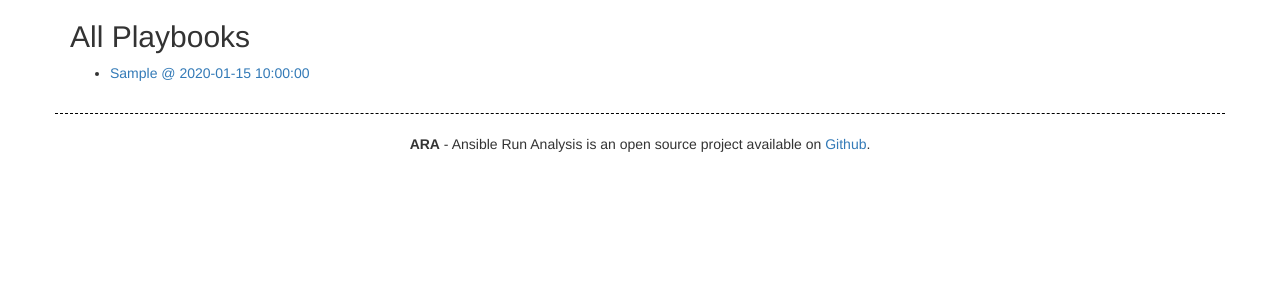
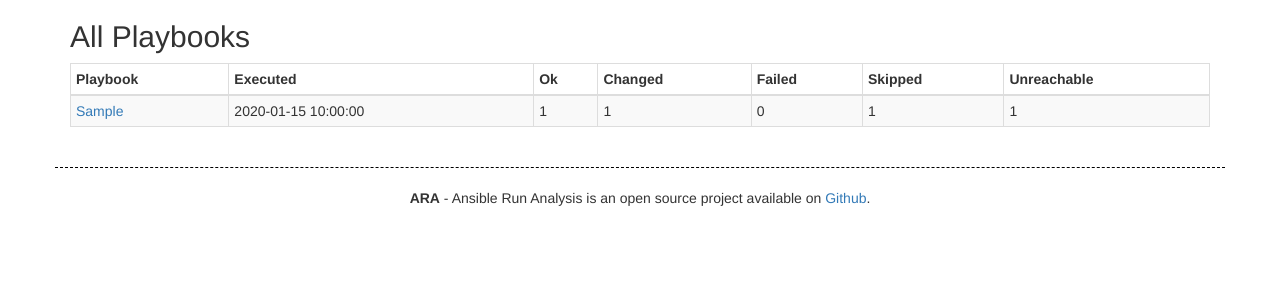
Before and after one commit to ansible-community/ara, a Flask app: page /playbook in a window 1280 px wide. Shown: the part 52-352 px from the top of the page. Run offline with Flask 2, Linux system fonts and the light colour scheme; tables that the repository leaves empty hold one stand-in row (values such as "Sample post"); parts of the project's set-up code (start-up, migrations or seed data) failed here and were passed over; some libraries are stand-ins or nearby versions.

Commit message:
Improve summary pages, first basic UI facelift
- Summary pages now include stats for their items, aggregated when
  relevant
- Breadcrumbs at the top of the page to help navigate the hierarchy
- Basic CSS on tables for the time being

```diff
--- a/ara/static/css/ara.css
+++ b/ara/static/css/ara.css
@@ -1,51 +1,26 @@
-.FAILED {
+.failed {
     background-color: #a30000;
 }
-.SKIPPED {
+.skipped {
     background-color: #047a7b;
 }
-.OK {
+.ok {
     background-color: #3e7b04;
 }
-.CHANGED {
+.changed {
     background-color: #9d8000;
 }
-.UNREACHABLE {
+.unreachable {
     background-color: #a30000;
 }
 
-tr.results {
-    white-space: pre-wrap;
-    overflow-wrap: break-word;
-    word-wrap: break-word;
-    word-break: break-word;
+ol.breadcrumb {
+    font-size: 125%;
+    margin-bottom: 10px;
+    font-family: monospace;
 }
 
-th {
-    font-size: 120%;
+.breadcrumb > li + li:before {
+    content: "> ";
+    padding: 0 2px;
 }
-
-.label {
-    font-size: 90%;
-}
-
-.label.status-filter {
-    font-size: 110%;
-}
-
-table {
-    border-collapse: collapse;
-    width: 100%;
-}
-
-td, th {
-    padding: 1ex;
-}
-
-th {
-    border-bottom: thin solid black;
-}
-
-th:not(:first-child) {
-    border-left: thin solid black;
-}
--- a/ara/templates/playbook_summary.html
+++ b/ara/templates/playbook_summary.html
@@ -2,12 +2,30 @@
 
 {% block content %}
 <h2>All Playbooks</h2>
-
-<ul>
-  {% for playbook in playbooks.order_by('time_start') %}
-  <li>{{make_link('playbook', '%s @ %s' % (playbook.path,
-    playbook.time_start),
-    playbook=playbook.id)}}</li>
-  {% endfor %}
-</ul>
+<table class="table table-striped table-bordered table-hover table-condensed">
+  <thead>
+    <tr>
+      <th>Playbook</th>
+      <th>Executed</th>
+      <th>Ok</th>
+      <th>Changed</th>
+      <th>Failed</th>
+      <th>Skipped</th>
+      <th>Unreachable</th>
+    </tr>
+  </thead>
+  <tbody>
+      {% for playbook in playbooks.order_by('time_start') %}
+      <tr>
+        <td>{{ make_link('playbook', '%s' % playbook.path, playbook=playbook.id) }}</td>
+        <td>{{ playbook.time_start }}</td>
+        <td>{{ stats[playbook.id]['ok'] }}</td>
+        <td>{{ stats[playbook.id]['changed'] }}</td>
+        <td>{{ stats[playbook.id]['failed'] }}</td>
+        <td>{{ stats[playbook.id]['skipped'] }}</td>
+        <td>{{ stats[playbook.id]['unreachable'] }}</td>
+      </tr>
+    {% endfor %}
+  </tbody>
+</table>
 {% endblock %}
--- a/ara/utils.py
+++ b/ara/utils.py
@@ -34,14 +34,14 @@ def jinja_from_json(val):
 def jinja_pick_status(row):
     """ Returns the status of a row """
     if row.changed:
-        return 'CHANGED'
+        return 'changed'
     if row.skipped:
-        return 'SKIPPED'
+        return 'skipped'
     if row.failed:
-        return 'FAILED'
+        return 'failed'
     if row.unreachable:
-        return 'UNREACHABLE'
-    return 'OK'
+        return 'unreachable'
+    return 'ok'
 
 
 def make_link(view, label, **kwargs):
@@ -139,42 +139,34 @@ def status_to_query(status=None):
     if status is not None:
         return {
             'ok': {
-                'changed': 0,
-                'failed': 0,
-                'skipped': 0
+                'changed': False,
+                'failed': False,
+                'skipped': False
             },
-            'changed': {'changed': 1},
+            'changed': {'changed': True},
             'ignored': {
-                'failed': 1,
-                'ignore_errors': 1
+                'failed': True,
+                'ignore_errors': True
             },
-            'failed': {'failed': 1},
-            'skipped': {'skipped': 1},
-            'unreachable': {'unreachable': 1}
+            'failed': {'failed': True},
+            'skipped': {'skipped': True},
+            'unreachable': {'unreachable': True}
         }[status]
     else:
         return None
 
 
-def get_tasks_for_playbooks(playbook_uuids, **kwargs):
-    """
-    Returns a dict containing all the tasks for a list of playbook uuids
-    """
+def get_summary_stats(items, attr):
     data = {}
-    for uuid in playbook_uuids:
-        data[uuid] = models.Tasks.query.filter_by(playbook_uuid=uuid, **kwargs)
-
-    return data
-
-
-def get_stats_for_playbooks(playbook_uuids, **kwargs):
-    """
-    Returns a dict containing all the stats for a list of playbook uuids
-    """
-    data = {}
-    for uuid in playbook_uuids:
-        data[uuid] = models.Stats.query.filter_by(playbook_uuid=uuid, **kwargs)
-
+    for item in items:
+        stats = models.Stats.query.filter_by(**{attr: item.id})
+        data[item.id] = {
+            'ok': sum([int(stat.ok) for stat in stats]),
+            'changed': sum([int(stat.changed) for stat in stats]),
+            'failed': sum([int(stat.failed) for stat in stats]),
+            'skipped': sum([int(stat.skipped) for stat in stats]),
+            'unreachable': sum([int(stat.unreachable) for stat in stats])
+        }
     return data
 
 
--- a/ara/views.py
+++ b/ara/views.py
@@ -26,9 +26,11 @@ def main():
 @app.route('/host')
 def host_summary():
     hosts = models.Host.query.order_by(models.Host.name)
+    stats = utils.get_summary_stats(hosts, 'host_id')
 
     return render_template('host_summary.html',
-                           hosts=hosts)
+                           hosts=hosts,
+                           stats=stats)
 
 
 @app.route('/host/<host>')
@@ -57,11 +59,12 @@ def play(play):
 
 @app.route('/playbook')
 def playbook_summary():
-    playbooks = models.Playbook.query.order_by(
-        models.Playbook.time_start)
+    playbooks = models.Playbook.query.order_by(models.Playbook.time_start)
+    stats = utils.get_summary_stats(playbooks, 'playbook_id')
 
     return render_template('playbook_summary.html',
-                           playbooks=playbooks)
+                           playbooks=playbooks,
+                           stats=stats)
 
 
 @app.route('/playbook/<playbook>')
```
Also changed, not shown: ara/templates/host.html (+28 -7 lines), ara/templates/host_summary.html (+24 -6 lines), ara/templates/play.html (+17 -15 lines), ara/templates/playbook.html (+39 -30 lines), ara/templates/playbook_host.html (+20 -20 lines), ara/templates/run.html (deleted, +0 -142 lines), ara/templates/task.html (+29 -23 lines), ara/templates/task_result.html (+18 -17 lines).
